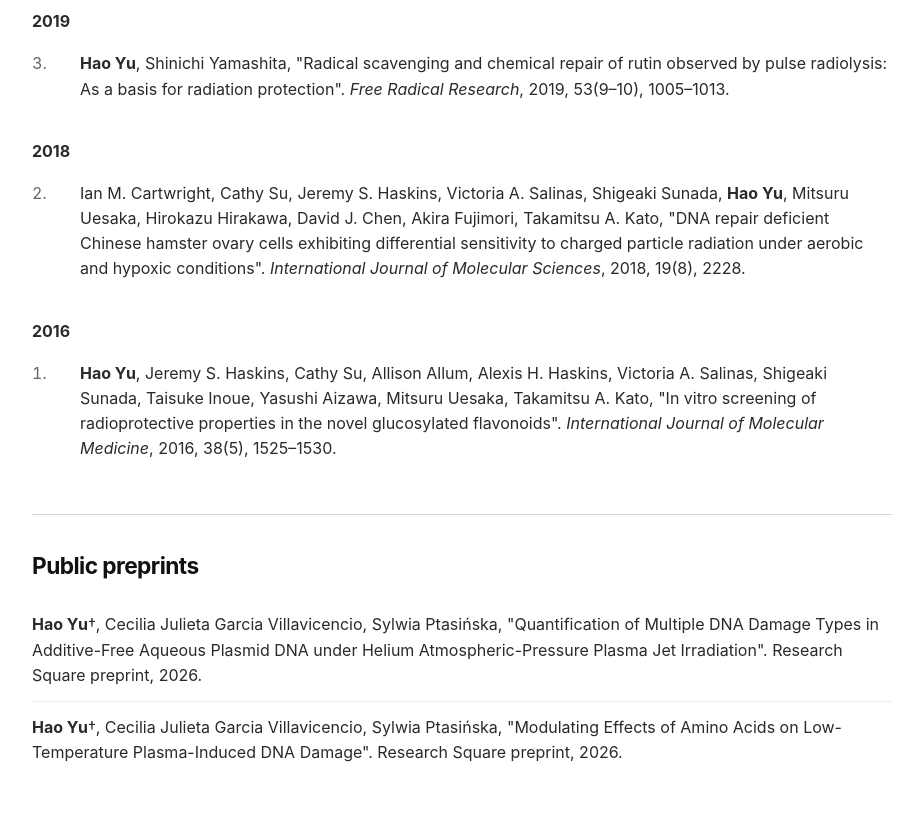
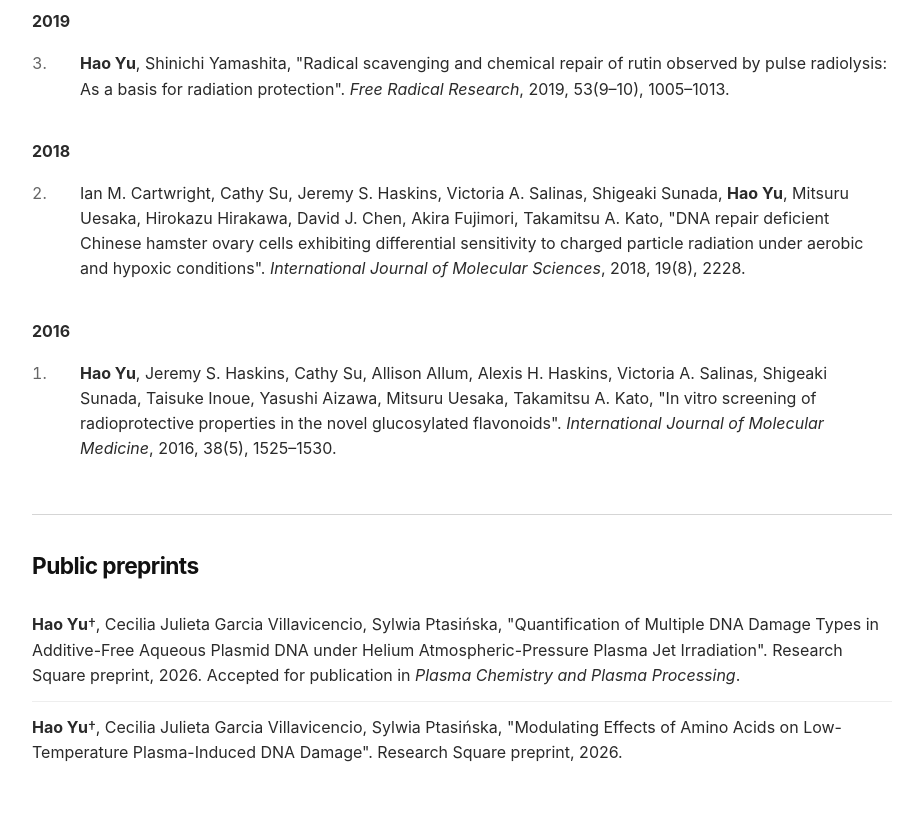
Before and after one commit to haoyu1106/haoyu1106.github.io, a plain HTML site: page publications.html in a window 1280 px wide. Shown: the part 2052-2873 px from the top of the page, without its empty margins (178-1095 px from the left). Drawn offline with Linux system fonts and the light colour scheme.

Commit message:
Note Project A acceptance on the publications page

```diff
--- a/publications.html
+++ b/publications.html
@@ -89,7 +89,7 @@ h2 { margin:0 0 1.25rem; color:var(--ink); font-size:1.42rem; line-height:1.2; l
 </ol>
 </section>
 <section id="preprints"><h2>Public preprints</h2><ol class="pub-list">
-  <li data-record-id="PUB-17"><div><strong>Hao Yu</strong>†, Cecilia Julieta Garcia Villavicencio, Sylwia Ptasińska, &quot;<a class="pub-title" href="https://doi.org/10.21203/rs.3.rs-9645581/v1">Quantification of Multiple DNA Damage Types in Additive-Free Aqueous Plasmid DNA under Helium Atmospheric-Pressure Plasma Jet Irradiation</a>&quot;. Research Square preprint, 2026.</div></li>
+  <li data-record-id="PUB-17"><div><strong>Hao Yu</strong>†, Cecilia Julieta Garcia Villavicencio, Sylwia Ptasińska, &quot;<a class="pub-title" href="https://doi.org/10.21203/rs.3.rs-9645581/v1">Quantification of Multiple DNA Damage Types in Additive-Free Aqueous Plasmid DNA under Helium Atmospheric-Pressure Plasma Jet Irradiation</a>&quot;. Research Square preprint, 2026. Accepted for publication in <em>Plasma Chemistry and Plasma Processing</em>.</div></li>
   <li data-record-id="PUB-18"><div><strong>Hao Yu</strong>†, Cecilia Julieta Garcia Villavicencio, Sylwia Ptasińska, &quot;<a class="pub-title" href="https://doi.org/10.21203/rs.3.rs-11067747/v1">Modulating Effects of Amino Acids on Low-Temperature Plasma-Induced DNA Damage</a>&quot;. Research Square preprint, 2026.</div></li>
 </ol></section></main>
 </body></html>
```
